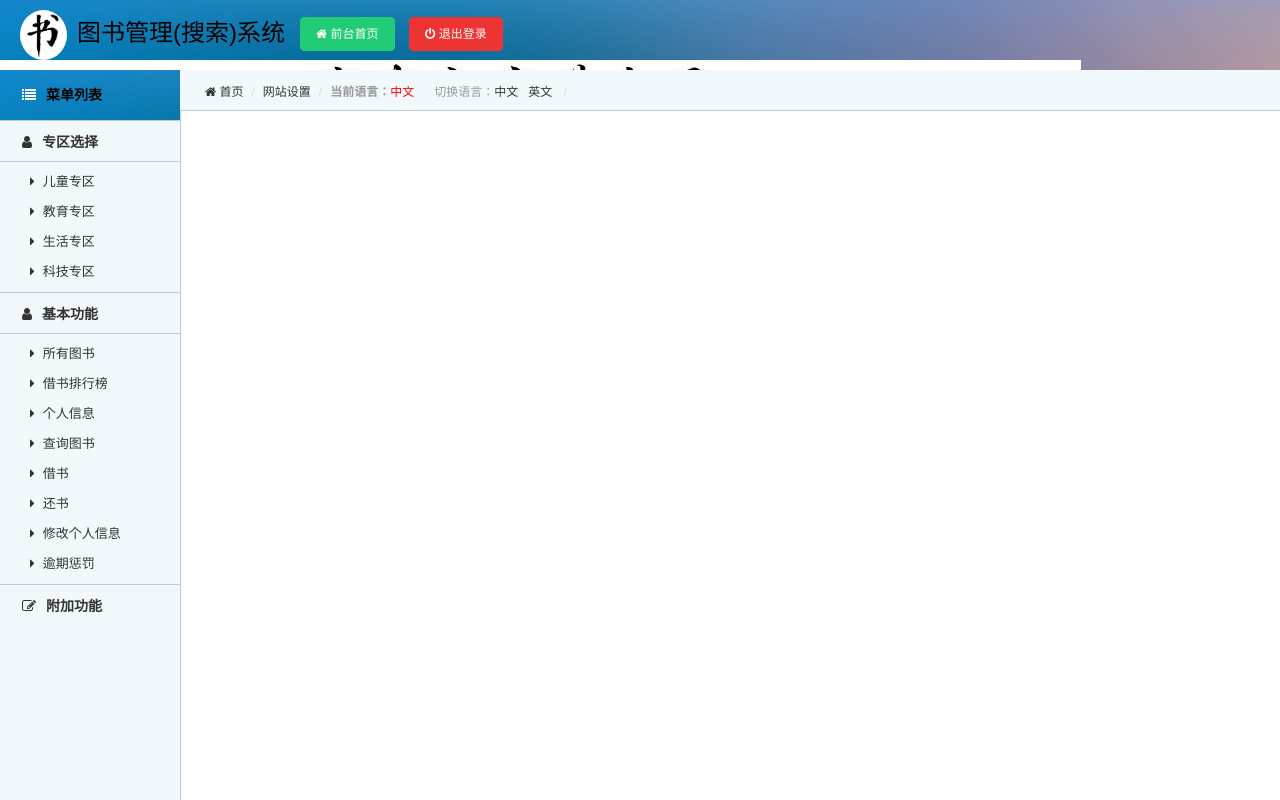
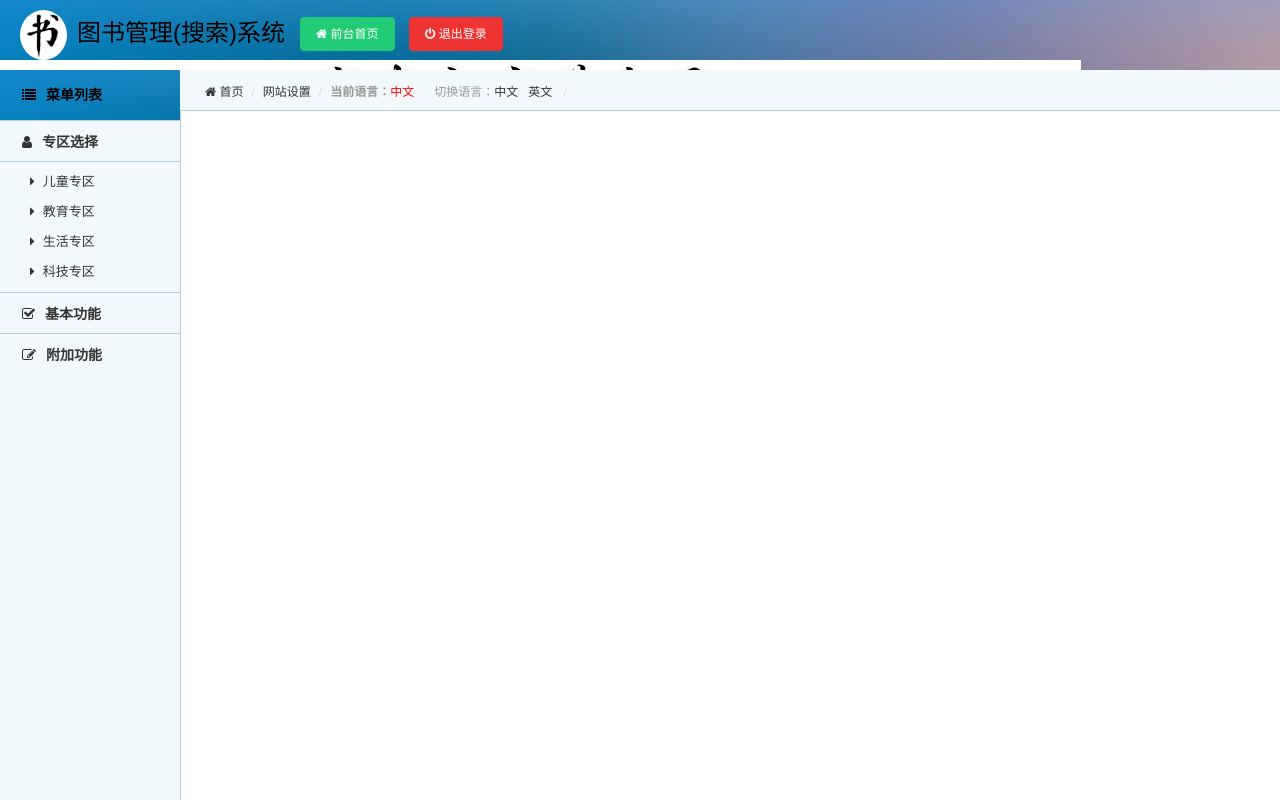
Before and after one commit to yutianleo/books_111, a Django app: page / in a window 1280 px wide. Run offline with Django 3.2, Linux system fonts and the light colour scheme; data that the repository does not hold is empty; some libraries are stand-ins or nearby versions.

Commit message:
修改了left.html页面

```diff
--- a/templates/left.html
+++ b/templates/left.html
@@ -1,5 +1,5 @@
 <div class="leftnav">
-  <div class="leftnav-title"><strong><span class="icon-list"></span><font color="black">菜单列表</font></strong></div>
+  <div class="leftnav-title"><strong><span class="icon-list" style="color: black"></span><font color="black">菜单列表</font></strong></div>
   <h2><span class="icon-user"></span>专区选择</h2>
     <ul style="display:block">
         <li><a href="kids" target="right"><span class="icon-caret-right"></span>儿童专区</a></li>
@@ -7,8 +7,8 @@
         <li><a href="life" target="right"><span class="icon-caret-right"></span>生活专区</a></li>
         <li><a href="science" target="right"><span class="icon-caret-right"></span>科技专区</a></li>
       </ul>
-  <h2><span class="icon-user"></span>基本功能</h2>
-  <ul style="display:block">
+  <h2><span class="icon-check-square-o"></span>基本功能</h2>
+  <ul>
     <li><a href="allbook" target="right"><span class="icon-caret-right"></span>所有图书</a></li>
     <li><a href="borrowbooktop" target="right"><span class="icon-caret-right"></span>借书排行榜</a></li>
     <li><a href="myinfo" target="right"><span class="icon-caret-right"></span>个人信息</a></li>
```
